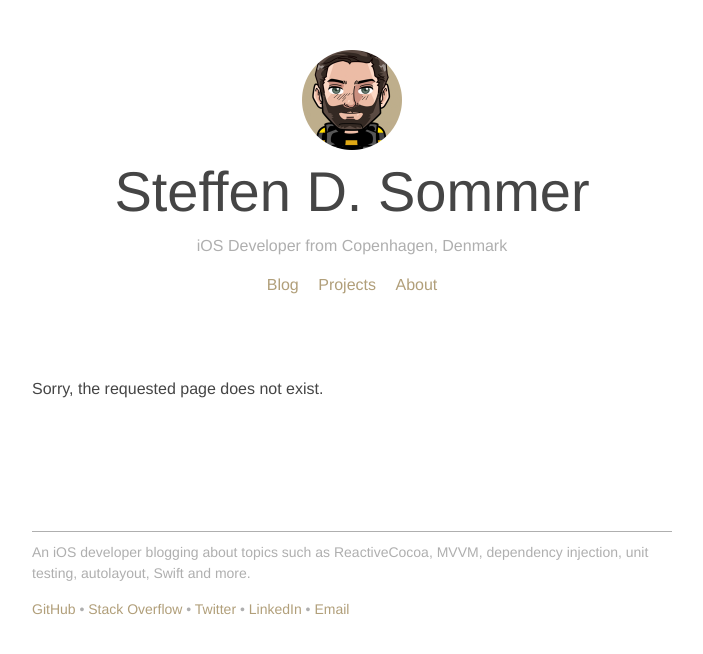
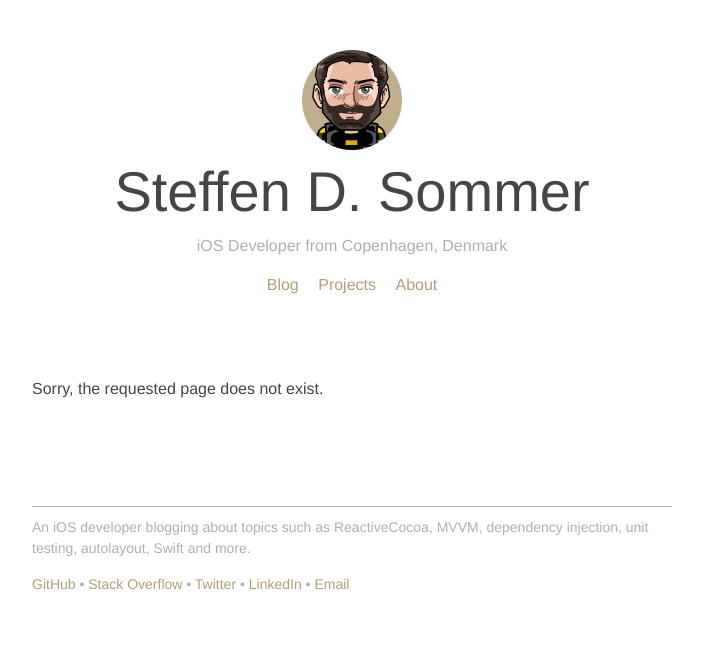
Before and after one commit to steffendsommer/steffendsommer.github.io, a Jekyll site: the page built from 404.md, in a window 1280 px wide. Shown: the top 654 px of the page, without its empty margins (288-991 px from the left). Built offline with Jekyll 4.4.1, drawn with Linux system fonts in a browser that asks for light colours; nearby versions of some CDN libraries.

Commit message:
Fixes for easier reading

```diff
--- a/_sass/_layout.scss
+++ b/_sass/_layout.scss
@@ -140,16 +140,17 @@
 
     h2 {
         font-size:24px;
-        margin-top:0px;
+        margin-top:30px;
         margin-bottom:0px;
     }
 
     h3 {
         margin-bottom:0px;
+        margin-top:30px;
     }
 
     p {
-      margin-bottom:40px !important;
+      // margin-bottom:40px !important;
     }
 }
 
```
